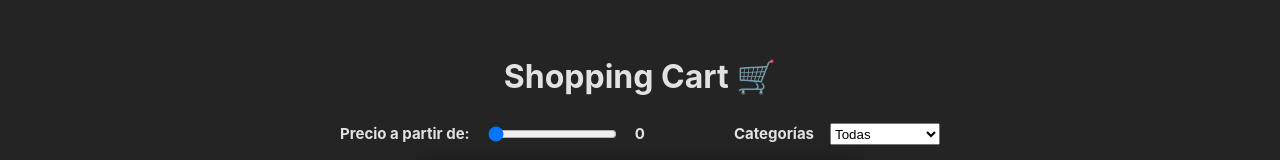
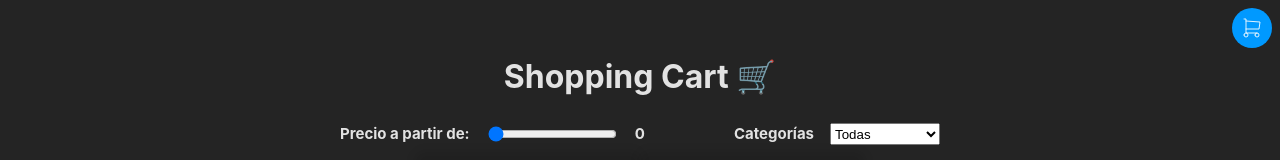
Before and after one commit to juliomunozb/aprendiendo-react, a React (Vite) app in the folder projects/06-shopping-cart/: page / in a window 1280 px wide. Shown: the top 160 px of the page. Built offline with nearby package versions, Linux system fonts and the light colour scheme.

Commit message:
06-project: agregando componente Cart

```diff
--- a/projects/06-shopping-cart/src/App.jsx
+++ b/projects/06-shopping-cart/src/App.jsx
@@ -4,6 +4,7 @@ import { products as inititalProducts } from './mocks/products.json'
 import { Header } from './components/Hearder.jsx'
 import { useFilters } from './hooks/useFilters.js'
 import { Footer } from './components/Footer.jsx'
+import { Cart } from './components/Cart.jsx'
 import { IS_DEVELOPMENT } from './config.js'
 
 function App () {
@@ -13,6 +14,7 @@ function App () {
   return (
     <>
       <Header />
+      <Cart />
       <Products products={filteredProducts} />
       {IS_DEVELOPMENT && <Footer />}
     </>
--- /dev/null
+++ b/projects/06-shopping-cart/src/components/Cart.css
@@ -0,0 +1,62 @@
+.cart {
+  background: #000;
+  display: none;
+  padding: 32px;
+  position: fixed;
+  right: 0px;
+  top: 0px;
+  width: 200px;
+}
+
+.cart img {
+  aspect-ratio: 16/9;
+  width: 100%;
+}
+
+.cart li {
+  border-bottom: 1px solid #444;
+  padding-bottom: 16px;
+}
+
+.cart footer {
+  display: flex;
+  gap: 8px;
+  justify-content: center;
+  align-items: center;
+}
+
+.cart footer button {
+  padding: 8px;
+}
+.cart button {
+  color: white;
+}
+.cart-button {
+  align-items: center;
+  background: #09f;
+  border-radius: 9999px;
+  cursor: pointer;
+  display: flex;
+  height: 32px;
+  justify-content: center;
+  padding: 4px;
+  position: fixed;
+  right: 8px;
+  top: 8px;
+  transition: all 0.3s ease;
+  width: 32px;
+  z-index: 9999;
+}
+
+.cart-button:hover {
+  scale: 1.1;
+}
+
+/*Sibling (hermano):
+Se busca el hermano que este checked
+Al hermano que es cart, se le aplica el estilo
+*/
+.cart-button ~ input:checked ~ .cart {
+  height: 100%;
+  display: block;
+}
--- /dev/null
+++ b/projects/06-shopping-cart/src/components/Cart.jsx
@@ -0,0 +1,31 @@
+import { useId } from 'react'
+import { CartIcon, ClearCartIcon } from './Icons'
+import './Cart.css'
+export function Cart () {
+  const cartCheckboxId = useId()
+  return (
+    <>
+      <label htmlFor={cartCheckboxId} className='cart-button'>
+        <CartIcon />
+      </label>
+      <input id={cartCheckboxId} type='checkbox' hidden />
+      <aside className='cart'>
+        <ul>
+          <li>
+            <img src='https://i.dummyjson.com/data/products/30/thumbnail.jpg' alt='iphone' />
+            <div>
+              <strong>iphone</strong> - $152
+            </div>
+            <footer>
+              <small>
+                Q: 1
+              </small>
+              <button>+</button>
+            </footer>
+          </li>
+        </ul>
+        <button><ClearCartIcon /></button>
+      </aside>
+    </>
+  )
+}
```
Also changed, not shown: 1 other file (tests, documents, lock files or other folders).
